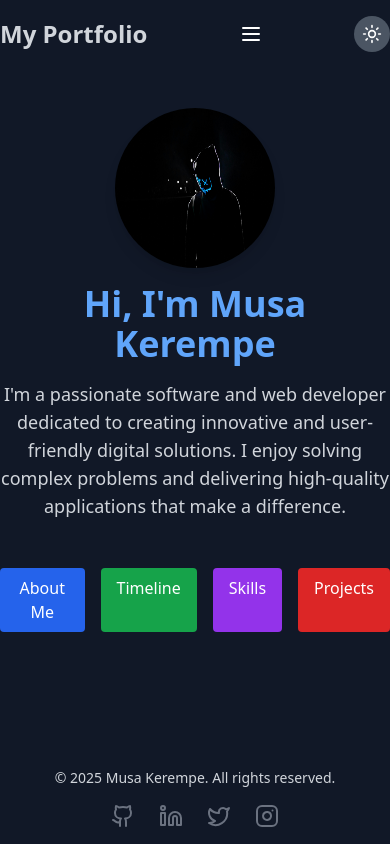
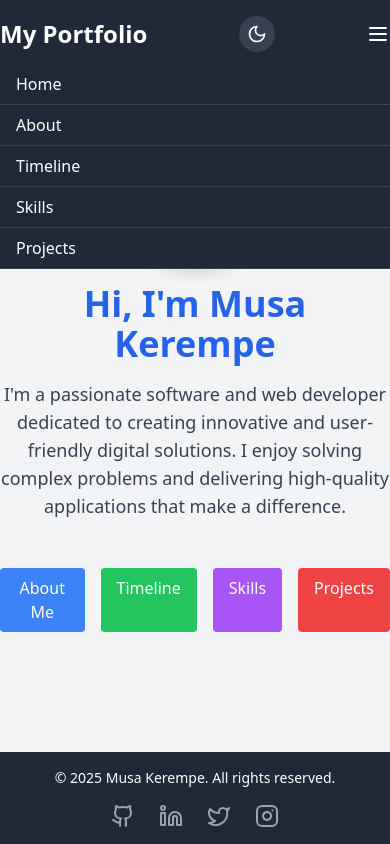
Before and after one commit to MosesKerempe/portfolio-website, a React (Create React App) app: page / in a window 390 px wide. Both pictures are taken after a click on the button 371 px from the left and 34 px from the top of the page. Built offline with nearby package versions, Linux system fonts and the light colour scheme.

Commit message:
Updated Header

```diff
--- a/src/components/Header.tsx
+++ b/src/components/Header.tsx
@@ -38,6 +38,58 @@ const Header: React.FC = () => {
           My Portfolio
         </Link>
 
+        {/* Navigation Links */}
+        <ul className="hidden lg:flex lg:space-x-4 lg:items-center">
+          <li>
+            <Link
+              to="/"
+              className="hover:text-gray-400"
+            >
+              Home
+            </Link>
+          </li>
+          <li>
+            <Link
+              to="/about"
+              className="hover:text-gray-400"
+            >
+              About
+            </Link>
+          </li>
+          <li>
+            <Link
+              to="/timeline"
+              className="hover:text-gray-400"
+            >
+              Timeline
+            </Link>
+          </li>
+          <li>
+            <Link
+              to="/skills"
+              className="hover:text-gray-400"
+            >
+              Skills
+            </Link>
+          </li>
+          <li>
+            <Link
+              to="/projects"
+              className="hover:text-gray-400"
+            >
+              Projects
+            </Link>
+          </li>
+        </ul>
+
+        {/* Dark Mode Toggle */}
+        <button
+          onClick={toggleTheme}
+          className="bg-gray-700 dark:bg-gray-600 text-white p-2 rounded-full hover:bg-gray-600 dark:hover:bg-gray-500"
+        >
+          {isDarkMode ? <Sun className="w-5 h-5" /> : <Moon className="w-5 h-5" />}
+        </button>
+
         {/* Hamburger Menu Button (Visible on Mobile) */}
         <button
           onClick={toggleMenu}
@@ -59,66 +111,58 @@ const Header: React.FC = () => {
           </svg>
         </button>
 
-        {/* Navigation Links */}
+        {/* Mobile Navigation Links */}
         <ul
           className={`${
             isMenuOpen ? 'block' : 'hidden'
-          } lg:flex lg:space-x-4 lg:items-center absolute lg:static top-16 left-0 w-full lg:w-auto bg-gray-800 lg:bg-transparent z-10`}
+          } lg:hidden absolute top-16 left-0 w-full bg-gray-800 z-10`}
         >
-          <li className="border-b border-gray-700 lg:border-none">
+          <li className="border-b border-gray-700">
             <Link
               to="/"
-              className="block px-4 py-2 lg:p-0 hover:text-gray-400"
+              className="block px-4 py-2 hover:text-gray-400"
               onClick={() => setIsMenuOpen(false)}
             >
               Home
             </Link>
           </li>
-          <li className="border-b border-gray-700 lg:border-none">
+          <li className="border-b border-gray-700">
             <Link
               to="/about"
-              className="block px-4 py-2 lg:p-0 hover:text-gray-400"
+              className="block px-4 py-2 hover:text-gray-400"
               onClick={() => setIsMenuOpen(false)}
             >
               About
             </Link>
           </li>
-          <li className="border-b border-gray-700 lg:border-none">
+          <li className="border-b border-gray-700">
             <Link
               to="/timeline"
-              className="block px-4 py-2 lg:p-0 hover:text-gray-400"
+              className="block px-4 py-2 hover:text-gray-400"
               onClick={() => setIsMenuOpen(false)}
             >
               Timeline
             </Link>
           </li>
-          <li className="border-b border-gray-700 lg:border-none">
+          <li className="border-b border-gray-700">
             <Link
               to="/skills"
-              className="block px-4 py-2 lg:p-0 hover:text-gray-400"
+              className="block px-4 py-2 hover:text-gray-400"
               onClick={() => setIsMenuOpen(false)}
             >
               Skills
             </Link>
           </li>
-          <li className="border-b border-gray-700 lg:border-none">
+          <li className="border-b border-gray-700">
             <Link
               to="/projects"
-              className="block px-4 py-2 lg:p-0 hover:text-gray-400"
+              className="block px-4 py-2 hover:text-gray-400"
               onClick={() => setIsMenuOpen(false)}
             >
               Projects
             </Link>
           </li>
         </ul>
-
-        {/* Dark Mode Toggle */}
-        <button
-          onClick={toggleTheme}
-          className="bg-gray-700 dark:bg-gray-600 text-white p-2 rounded-full hover:bg-gray-600 dark:hover:bg-gray-500"
-        >
-          {isDarkMode ? <Sun className="w-5 h-5" /> : <Moon className="w-5 h-5" />}
-        </button>
       </nav>
     </header>
   );
```
